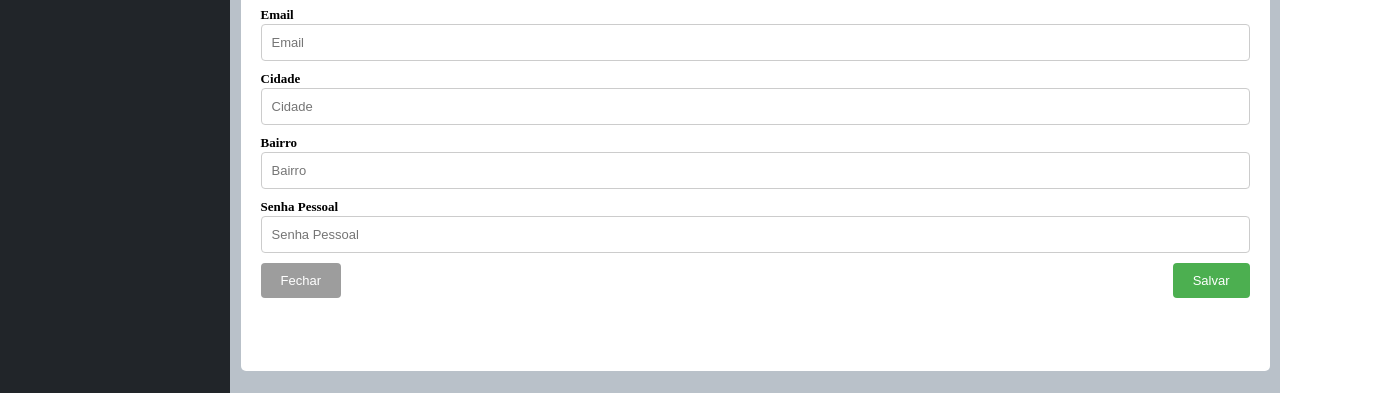
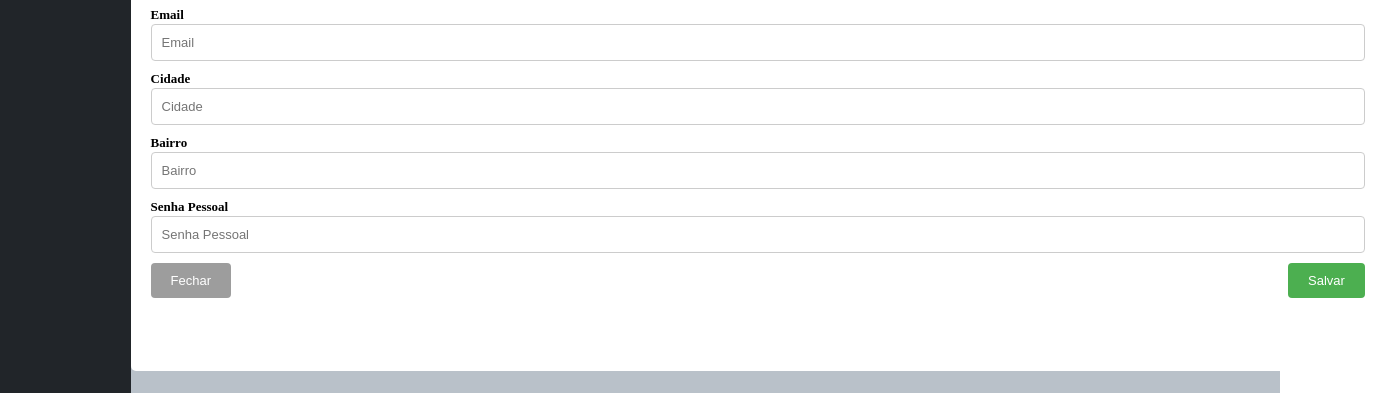
Before and after one commit to Josuepl17/CronosSysten.Html, a plain HTML site: page index.html in a window 1280 px wide. Shown: the part 407-800 px from the top of the page, 1385 px wide, since content can reach past the window. Drawn offline with nearby package versions, Linux system fonts and the light colour scheme.

Commit message:
desfazer

```diff
--- a/index.html
+++ b/index.html
@@ -145,7 +145,7 @@
 
       #conteudo {
         display: flex;
-        width: 98%;
+        width: 98vw;
         height: 94%;
         border-radius: 5px;
         background-color: white;
```
